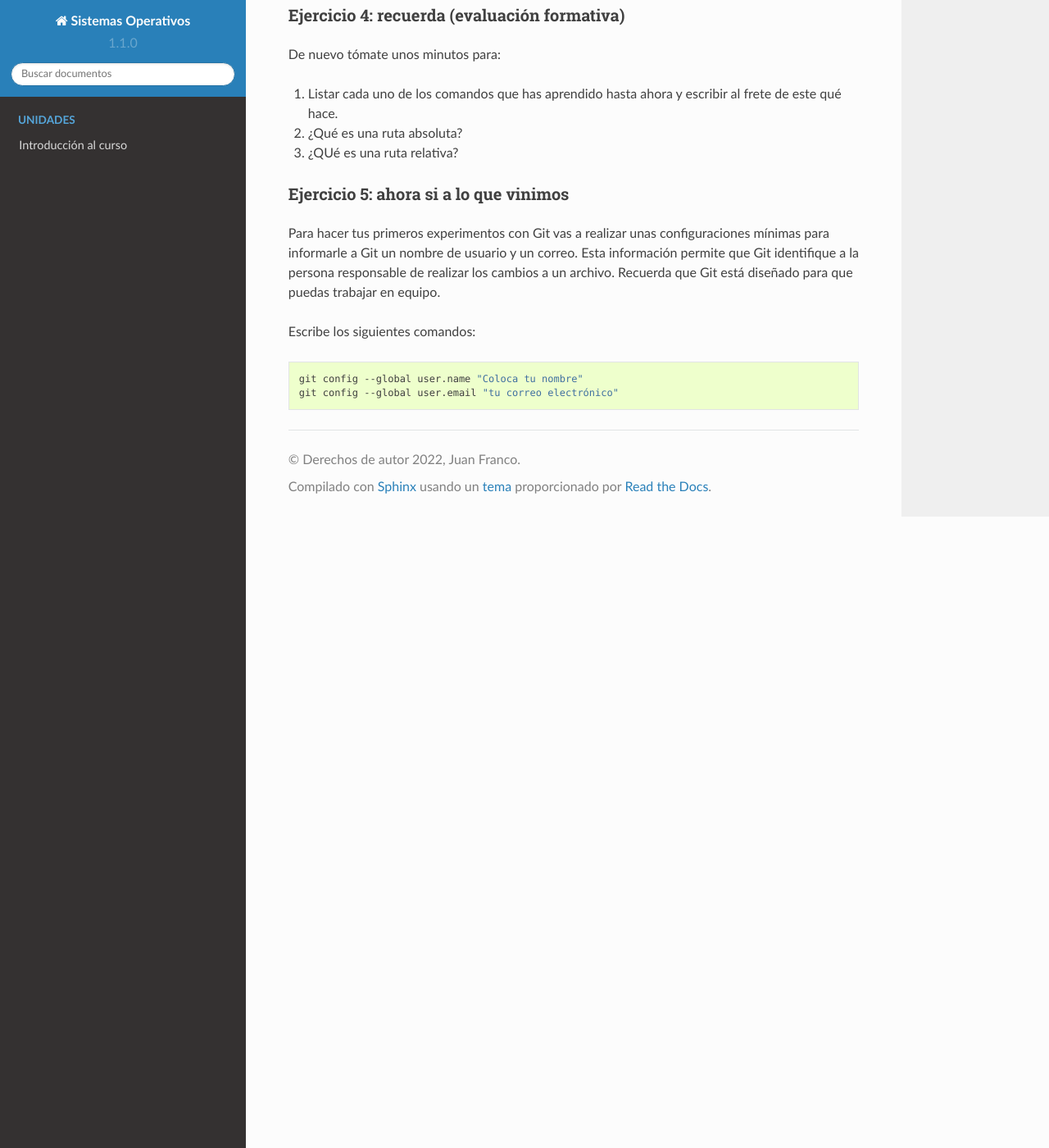
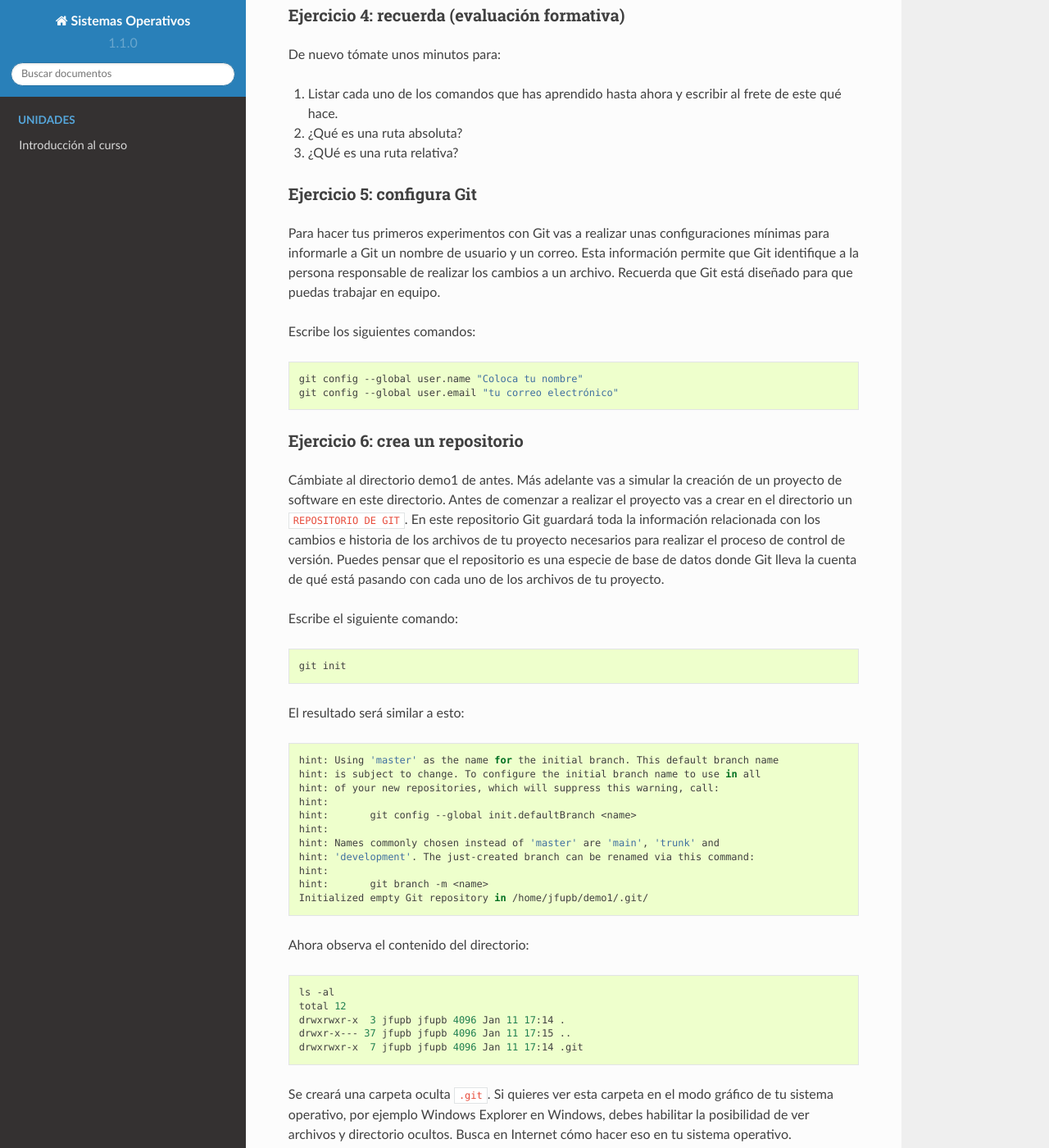
Before and after one commit to juanferfranco/sistemasoperativos, a Sphinx documentation site: the page built from docs/_unidad1/introGit.rst, in a window 1280 px wide and 1400 px high, scrolled down 3797 px. Shown: the whole window at 82% size. Built offline with Sphinx 7.4.7 and the Read the Docs theme 2.0.0, drawn with Linux system fonts in a browser that asks for light colours; pages that are not in the unit, such as notebooks, are missing from menus; some of the changed text lies outside the part shown.

Commit message:
Git intro ej8 in progress

```diff
--- a/docs/_unidad1/introGit.rst
+++ b/docs/_unidad1/introGit.rst
@@ -201,7 +201,7 @@
 #. ¿Qué es una ruta absoluta?
 #. ¿QUé es una ruta relativa?
 
-Ejercicio 5: ahora si a lo que vinimos
+Ejercicio 5: configura Git
 ^^^^^^^^^^^^^^^^^^^^^^^^^^^^^^^^^^^^^^^
 
 Para hacer tus primeros experimentos con Git vas a realizar unas configuraciones
@@ -215,3 +215,80 @@
 
     git config --global user.name "Coloca tu nombre"
     git config --global user.email "tu correo electrónico"
+
+
+Ejercicio 6: crea un repositorio
+^^^^^^^^^^^^^^^^^^^^^^^^^^^^^^^^^^^^^^^
+
+Cámbiate al directorio demo1 de antes. Más adelante vas a simular la creación
+de un proyecto de software en este directorio. Antes de comenzar a realizar
+el proyecto vas a crear en el directorio un ``REPOSITORIO DE GIT``.
+En este repositorio Git guardará toda la información relacionada con los cambios e historia
+de los archivos de tu proyecto necesarios para realizar el proceso
+de control de versión. Puedes pensar que el repositorio es una especie de base de
+datos donde Git lleva la cuenta de qué está pasando con cada uno de los archivos
+de tu proyecto.
+
+Escribe el siguiente comando:
+
+.. code-block:: bash
+
+    git init
+
+El resultado será similar a esto:
+
+.. code-block:: bash
+
+    hint: Using 'master' as the name for the initial branch. This default branch name
+    hint: is subject to change. To configure the initial branch name to use in all
+    hint: of your new repositories, which will suppress this warning, call:
+    hint:
+    hint: 	git config --global init.defaultBranch <name>
+    hint:
+    hint: Names commonly chosen instead of 'master' are 'main', 'trunk' and
+    hint: 'development'. The just-created branch can be renamed via this command:
+    hint:
+    hint: 	git branch -m <name>
+    Initialized empty Git repository in /home/jfupb/demo1/.git/
+
+Ahora observa el contenido del directorio:
+
+.. code-block:: bash
+
+    ls -al
+    total 12
+    drwxrwxr-x  3 jfupb jfupb 4096 Jan 11 17:14 .
+    drwxr-x--- 37 jfupb jfupb 4096 Jan 11 17:15 ..
+    drwxrwxr-x  7 jfupb jfupb 4096 Jan 11 17:14 .git
+
+Se creará una carpeta oculta ``.git``. Si quieres ver esta carpeta en el modo
+gráfico de tu sistema operativo, por ejemplo Windows Explorer en Windows, debes
+habilitar la posibilidad de ver archivos y directorio ocultos. Busca en Internet
+cómo hacer eso en tu sistema operativo.
+
+Ejercicio 7: para pensar
+^^^^^^^^^^^^^^^^^^^^^^^^^^^^^^^^^^^^^^^
+
+¿Qué crees qué pase si borras el directorio ``.git`` en relación con el historial
+de cambios de tus archivos?
+
+Ejercicio 8: reconocer el estado del repositorio
+^^^^^^^^^^^^^^^^^^^^^^^^^^^^^^^^^^^^^^^^^^^^^^^^^^
+
+Ahora ejecuta el siguiente comando:
+
+.. code-block:: bash
+
+    git status
+
+Verás algo así:
+
+.. code-block:: bash
+
+    On branch master
+
+    No commits yet
+
+    nothing to commit (create/copy files and use "git add" to track)
+
+El resultado por ahora es muy interesante.
```
